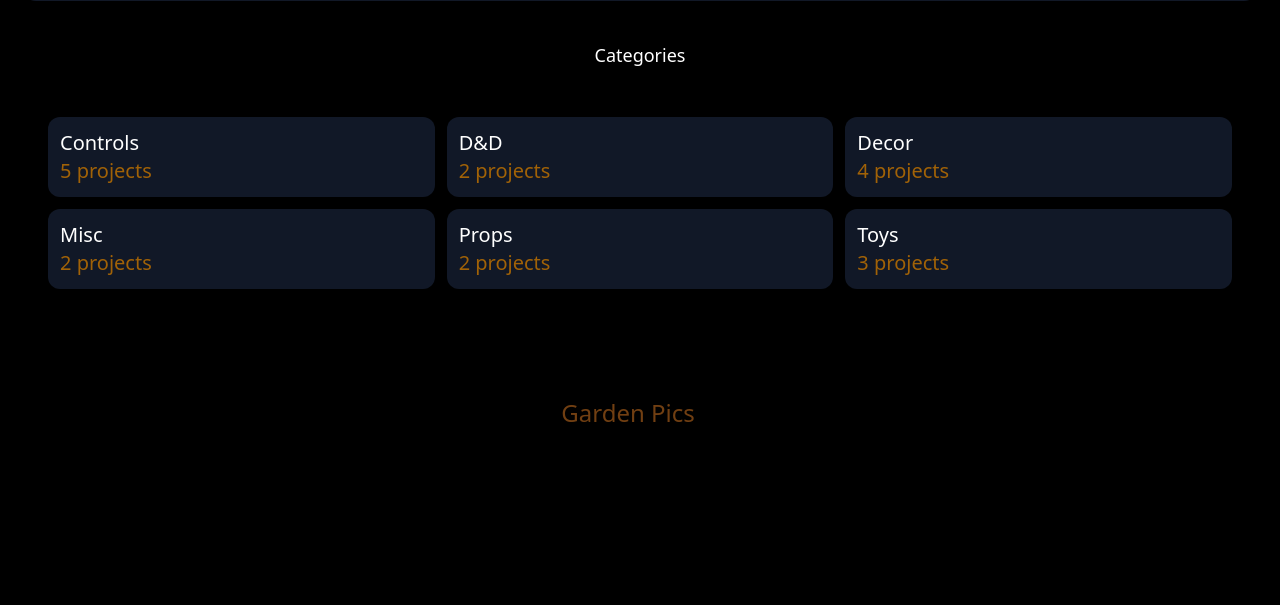
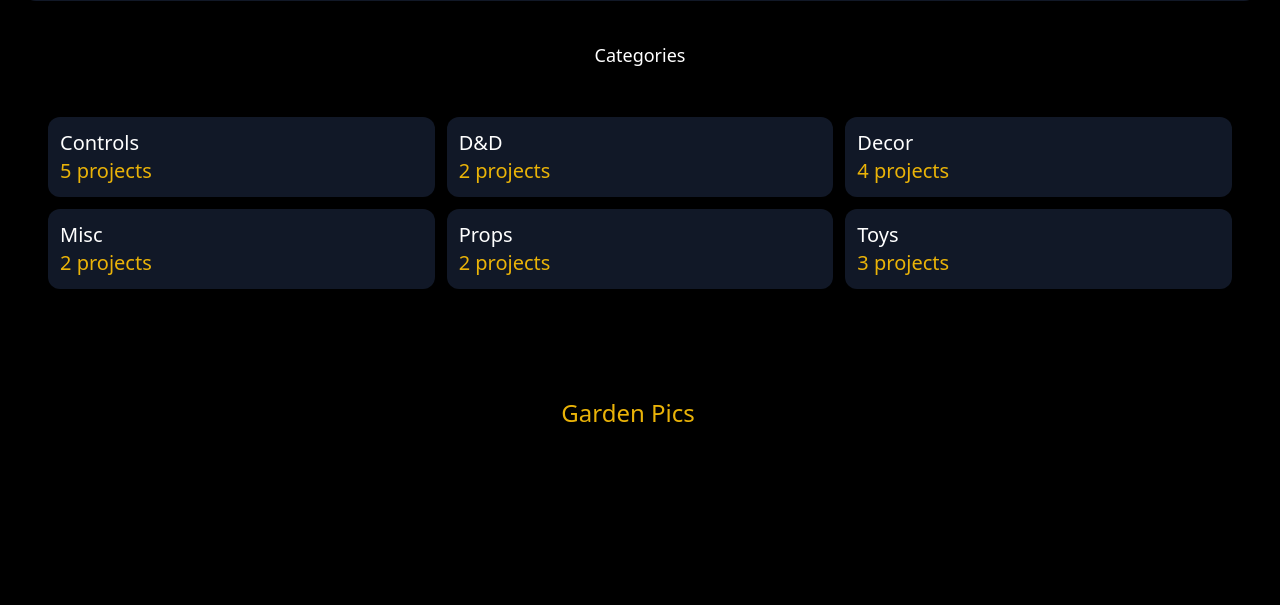
Before and after one commit to enzosupreme/cbp, a Django app: page / in a window 1280 px wide. Shown: the part 940-1545 px from the top of the page. Run offline with Django 4.2, Linux system fonts and the light colour scheme; data comes from the database, SQL or seed files in the repository; some libraries are stand-ins or nearby versions.

Commit message:
garden add

```diff
--- a/core/templates/core/base.html
+++ b/core/templates/core/base.html
@@ -30,19 +30,19 @@
             <div class="lg:hidden"></div>
             <ul class="hidden md:flex float-right mr-10 md:flex leading-[80px] space x-3">
                 <li class="mx-4 my-6 md:my-0">
-                    <a href="{% url 'browse:index' %}" class="text-sm md:text-md lg:text-lg font-semibold text-yellow-700 hover:text-white">Projects</a>
+                    <a href="{% url 'browse:index' %}" class="text-sm md:text-md lg:text-lg font-semibold text-yellow-500 hover:text-white">Projects</a>
                 </li>
                 <li class="mx-4 my-6 md:my-0">
-                    <a href="{% url 'core:commission' %}" class="text-sm md:text-md lg:text-lg font-semibold text-yellow-700 hover:text-white">Commission</a>
+                    <a href="{% url 'core:commission' %}" class="text-sm md:text-md lg:text-lg font-semibold text-yellow-500 hover:text-white">Commission</a>
                 </li>
 
-                <button class="text-sm sm:text-md lg:text-lg text-yellow-700 hover:bg-white hover:text-white rounded-xl px-6">
+                <button class="text-sm sm:text-md lg:text-lg text-yellow-500 hover:bg-white hover:text-white rounded-xl px-6">
                     <a href="https://circuitboredlab.etsy.com">
                     Shop</a>
                 </button>
 
                 <li class="mx-4 my-6 md:my-0">
-                    <a href="{% url 'core:about' %}" class="text-sm md:text-md lg:text-lg font-semibold text-yellow-700 hover:text-white">About</a>
+                    <a href="{% url 'core:about' %}" class="text-sm md:text-md lg:text-lg font-semibold text-yellow-500 hover:text-white">About</a>
                 </li>
 
             </ul>
--- a/core/templates/core/index.html
+++ b/core/templates/core/index.html
@@ -2,7 +2,7 @@
 
 {% block title %}Welcome{% endblock %}
 {% block content %}
-    <div class="px-6 py-6 bg-black mb-8 text-2xl pr-6 text-center text-yellow-900">
+    <div class="px-6 py-6 bg-black mb-8 text-2xl pr-6 text-center text-yellow-500">
             <i>
                 'All you need is the desire to make beautiful things happen'
             </i>
@@ -16,7 +16,7 @@
 
     </a>
     <div class="px-6 py-10 bg-gray-900 rounded-xl">
-        <h2 class="mb-8 text-2xl pr-6 text-center text-yellow-900">Latest Projects</h2>
+        <h2 class="mb-8 text-2xl pr-6 text-center text-yellow-500">Latest Projects</h2>
 
         <form method="get" action="{% url 'browse:index' %}">
             </form>
@@ -47,7 +47,7 @@
                     <div class="p-3 bg-gray-900 rounded-xl">
                         <a href="{% url 'browse:index' %}?query={{ query }}&category={{ category.id }}">
                             <h2 class="text-xs sm:text-s lg:text-lg xl:text-xl text-white hover:text-yellow-700">{{ category.name }}</h2>
-                            <p class=" text-xs sm:text-s lg:text-lg xl:text-xl text-yellow-700"> {{ category.projects.count }} projects</p>
+                            <p class=" text-xs sm:text-s lg:text-lg xl:text-xl text-yellow-500"> {{ category.projects.count }} projects</p>
 
                         </a>
 
@@ -59,7 +59,7 @@
 
         <div class="py-3 mt-24 mb-3 bg-black rounded-xl">
         <a href="{% url 'browse:shangri-la' %}">
-        <h2 class="mb-8 text-2xl pr-6 text-center text-yellow-900 hover:text-yellow-700">
+        <h2 class="mb-8 text-2xl pr-6 text-center text-yellow-500 hover:text-green-700">
             Garden Pics
         </h2>
         </a>
--- a/projects/templates/projects/detail.html
+++ b/projects/templates/projects/detail.html
@@ -38,7 +38,7 @@
 
  <div class="mt-6  mb-20 px-6 py-12 bg-gray-900 rounded-xl">
       <a href="{% url 'browse:index' %}?query={{ query }}&category={{ projects.category.id }}">
-        <h2 class="mb-12 text-xs sm:text-md lg:text-lg xl:text-xl text-center text-yellow-900">More {{ projects.category }}</h2>
+        <h2 class="mb-12 text-xs sm:text-md lg:text-lg xl:text-xl text-center text-yellow-500">More {{ projects.category }}</h2>
       </a>
         <div class="grid grid-cols-2 gap-3">
             {% for project in related_projects %}
```
